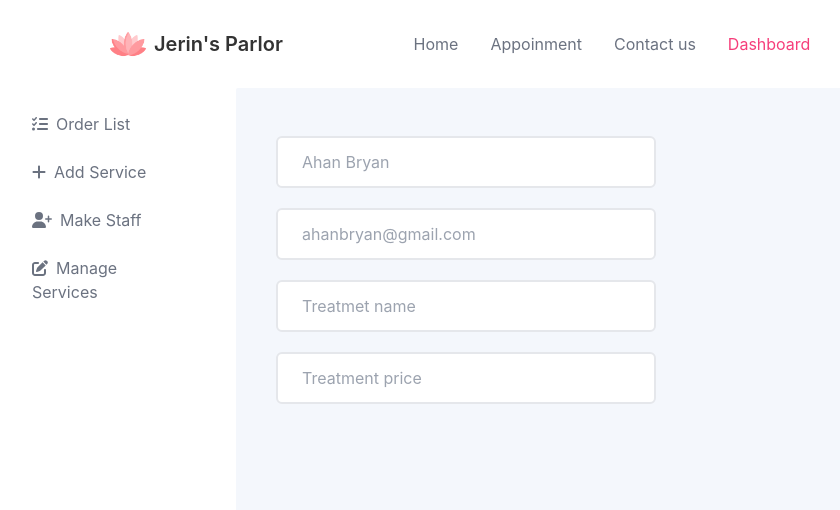
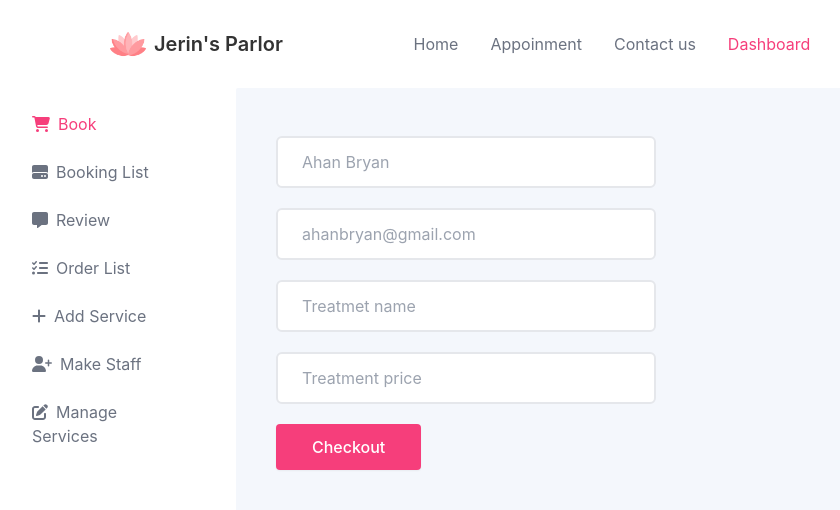
Before and after one commit to Saiket-Das/jerin-parlor, a React (Create React App) app in the folder frontend/: page /dashboard in a window 1280 px wide. Shown: the top 510 px of the page, without its empty margins (28-868 px from the left). Built offline with nearby package versions, Linux system fonts and the light colour scheme.

Commit message:
Frontend - Book & Review page's styles updated

```diff
--- a/frontend/src/app/pages/dashboard/Dashboard.tsx
+++ b/frontend/src/app/pages/dashboard/Dashboard.tsx
@@ -14,7 +14,7 @@ import Link from "../../components/shared/CustomLink";
 import routes from "../../confiq/routes";
 
 const Dashboard = () => {
-  const user = false;
+  const user = true;
   const admin = true;
   return (
     <div>
--- a/frontend/src/app/pages/dashboard/customer/Book.tsx
+++ b/frontend/src/app/pages/dashboard/customer/Book.tsx
@@ -1,3 +1,4 @@
+import Button from "../../../components/shared/AppButton";
 import Input from "../../../components/shared/AppInput";
 
 const Book = () => {
@@ -15,6 +16,8 @@ const Book = () => {
       <Input type="text" name="Tname" placeholder="Treatmet name" />
 
       <Input type="number" name="price" placeholder="Treatment price" />
+
+      <Button>Checkout</Button>
     </div>
   );
 };
--- a/frontend/src/app/pages/dashboard/customer/Review.tsx
+++ b/frontend/src/app/pages/dashboard/customer/Review.tsx
@@ -1,3 +1,4 @@
+import Button from "../../../components/shared/AppButton";
 import Input from "../../../components/shared/AppInput";
 import AppTextarea from "../../../components/shared/AppTextarea";
 
@@ -14,7 +15,7 @@ const Review = () => {
 
       <AppTextarea name="comment" placeholder="Your comment" />
 
-      <div>
+      <div className="mb-5">
         <div className="rating">
           <input
             type="radio"
@@ -44,6 +45,8 @@ const Review = () => {
           />
         </div>
       </div>
+
+      <Button>Submit</Button>
     </div>
   );
 };
```
